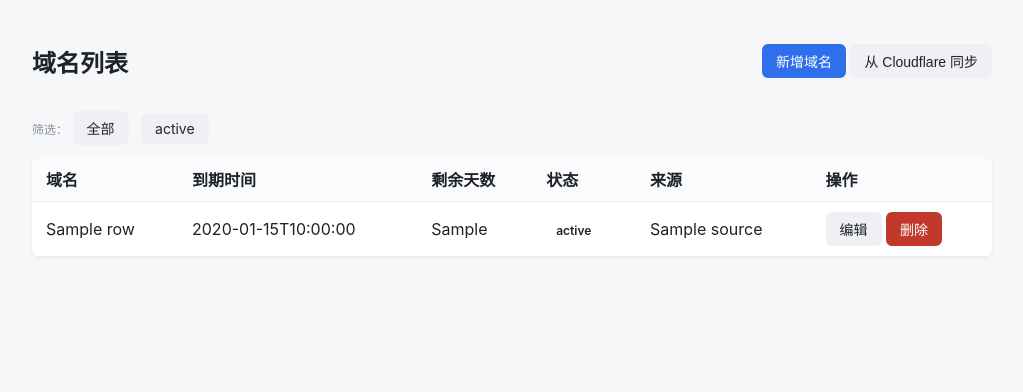
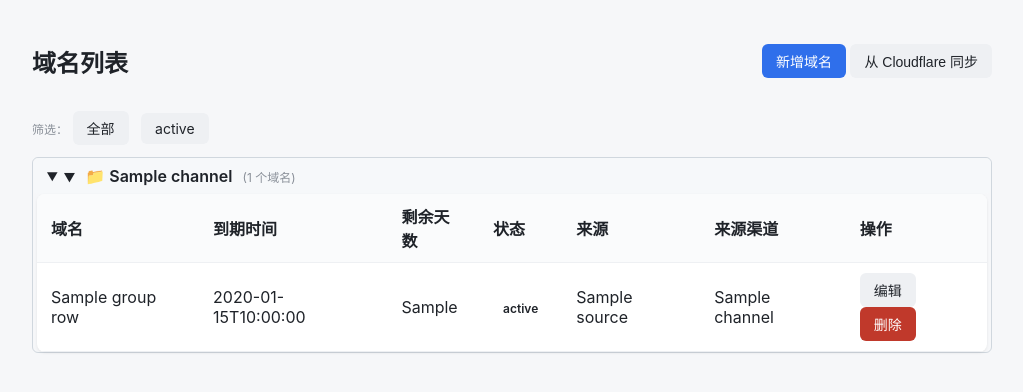
Before and after one commit to fyyhub/domain-manager, a Flask app: template domain_manager/web/templates/domains.html in a window 1280 px wide. Shown: the top 392 px of the page, without its empty margins (128-1151 px from the left). Run offline with Flask 3, Linux system fonts and the light colour scheme; the template is opened without the code that fills it: most values are stand-ins (such as "Sample title", 1, 10 or a date in 2020).

Commit message:
feat: add source channel field and tree-grouped display for domains
- Add 'channel' field to DomainRecord model and DomainInput
- Add channel column to SQLite schema with backward-compatible migration
- Add '来源渠道' input in domain create/edit form
- Group domain list by channel in collapsible tree view
- Update all CRUD operations to persist channel field

```diff
--- a/domain_manager/domain_service.py
+++ b/domain_manager/domain_service.py
@@ -35,6 +35,7 @@ class DomainInput:
     notes: str = ""
     source: Source = Source.MANUAL
     registered_date: object = None
+    channel: str = ""
 
 
 class DomainService:
@@ -94,6 +95,7 @@ class DomainService:
             source=data.source,
             registered_date=parse_date(data.registered_date),
             notes=data.notes,
+            channel=data.channel,
             created_at=now,
             updated_at=now,
         )
@@ -135,6 +137,7 @@ class DomainService:
             source=data.source,
             registered_date=parse_date(data.registered_date),
             notes=data.notes,
+            channel=data.channel,
             created_at=existing.created_at,
             updated_at=datetime.now(),
         )
@@ -178,6 +181,7 @@ class DomainService:
             source=Source.CLOUDFLARE,
             registered_date=parse_date(data.registered_date),
             notes=data.notes,
+            channel=data.channel or "Cloudflare",
             created_at=now,
             updated_at=now,
         )
@@ -209,6 +213,7 @@ class DomainService:
             source=data.source,
             registered_date=parse_date(data.registered_date),
             notes=data.notes,
+            channel=data.channel,
             created_at=existing.created_at,
             updated_at=datetime.now(),
         )
--- a/domain_manager/models.py
+++ b/domain_manager/models.py
@@ -121,6 +121,7 @@ class DomainRecord:
     source: Source = Source.MANUAL
     registered_date: Optional[date] = None
     notes: str = ""
+    channel: str = ""
     id: str = field(default_factory=_new_id)
     status: DomainStatus = DomainStatus.ACTIVE
     created_at: Optional[datetime] = None
--- a/domain_manager/web/templates/_domain_table.html
+++ b/domain_manager/web/templates/_domain_table.html
@@ -7,6 +7,7 @@
       <th>剩余天数</th>
       <th>状态</th>
       <th>来源</th>
+      <th>来源渠道</th>
       {% if show_actions %}<th>操作</th>{% endif %}
     </tr>
   </thead>
@@ -30,6 +31,7 @@
       </td>
       <td><span class="badge {{ row.badge }}">{{ row.status }}</span></td>
       <td>{{ row.source }}</td>
+      <td>{{ row.channel }}</td>
       {% if show_actions %}
       <td>
         <a class="btn btn-light" href="{{ url_for('domains.edit_domain_form', domain_id=row.id) }}">编辑</a>
@@ -41,7 +43,7 @@
       {% endif %}
     </tr>
     {% else %}
-    <tr><td colspan="{{ 6 if show_actions else 5 }}" class="muted">暂无记录</td></tr>
+    <tr><td colspan="{{ 7 if show_actions else 6 }}" class="muted">暂无记录</td></tr>
     {% endfor %}
   </tbody>
 </table>
--- a/domain_manager/web/templates/domain_form.html
+++ b/domain_manager/web/templates/domain_form.html
@@ -14,6 +14,9 @@
     <label for="platform">托管平台</label>
     <input type="text" id="platform" name="platform" value="{{ form.get('platform', '') }}" placeholder="Cloudflare">
 
+    <label for="channel">来源渠道</label>
+    <input type="text" id="channel" name="channel" value="{{ form.get('channel', '') }}" placeholder="如：阿里云、腾讯云、Cloudflare…">
+
     <label for="notes">备注</label>
     <textarea id="notes" name="notes" rows="3">{{ form.get('notes', '') }}</textarea>
 
--- a/domain_manager/web/templates/domains.html
+++ b/domain_manager/web/templates/domains.html
@@ -21,5 +21,33 @@
   {% endfor %}
 </div>
 
-{{ domain_table(rows, show_actions=true) }}
+{# ---------- 按来源渠道分组树形展示 ---------- #}
+{% if groups %}
+  {% for channel, group_rows in groups.items() %}
+  <details open style="margin-bottom: 12px; border: 1px solid #d0d7de; border-radius: 6px;">
+    <summary style="cursor:pointer; padding: 8px 14px; background: #f6f8fa; font-weight: 600; user-select:none; border-radius: 6px;">
+      📁 {{ channel }}
+      <span class="muted" style="font-weight:normal; margin-left:6px;">({{ group_rows|length }} 个域名)</span>
+    </summary>
+    <div style="padding: 0 4px;">
+      {{ domain_table(group_rows, show_actions=true) }}
+    </div>
+  </details>
+  {% endfor %}
+{% else %}
+  <p class="muted">暂无记录</p>
+{% endif %}
+
+<style>
+  details summary::-webkit-details-marker { display: none; }
+  details summary::before {
+    content: '▶';
+    display: inline-block;
+    margin-right: 6px;
+    transition: transform 0.15s;
+    font-size: 0.75em;
+  }
+  details[open] summary::before { transform: rotate(90deg); }
+  details summary:hover { background: #eef2f7; }
+</style>
 {% endblock %}
```
Also changed, not shown: domain_manager/store.py (+17 -3 lines), domain_manager/web/domain_views.py (+19 -1 lines).
